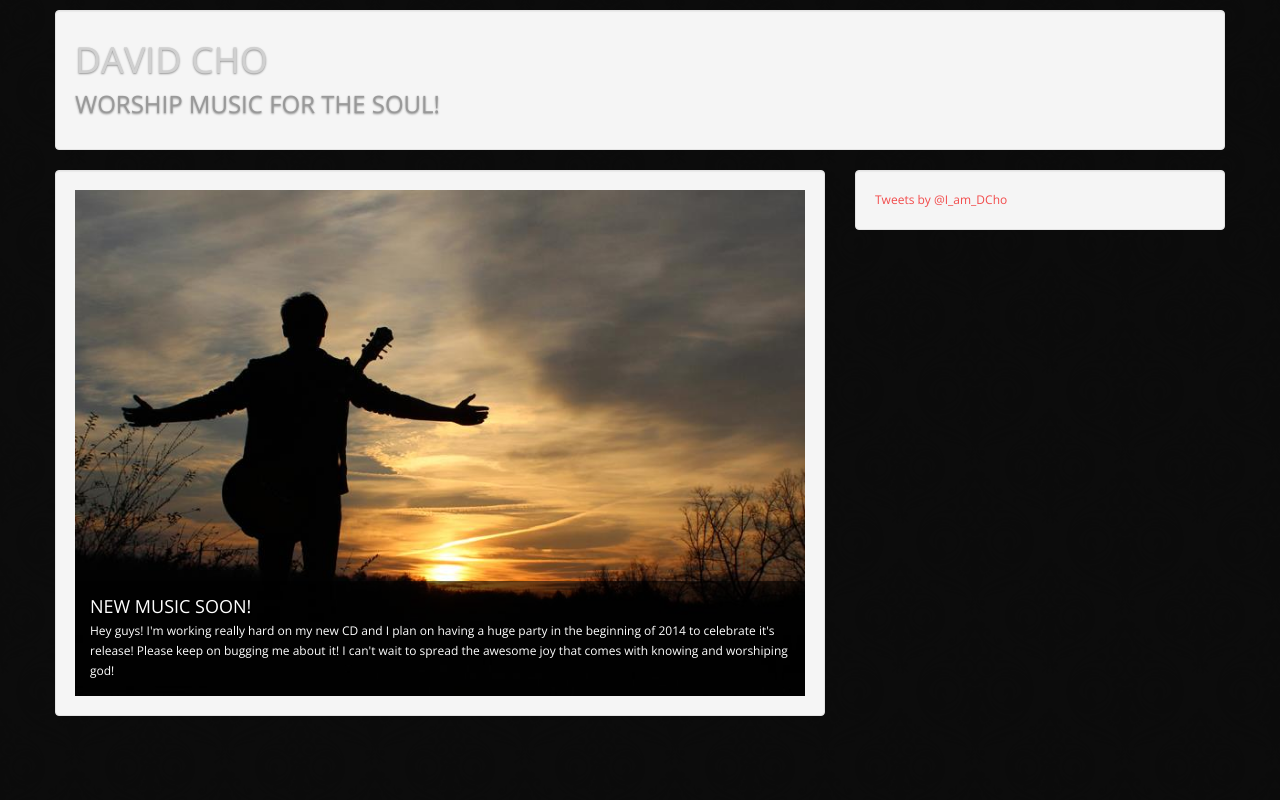
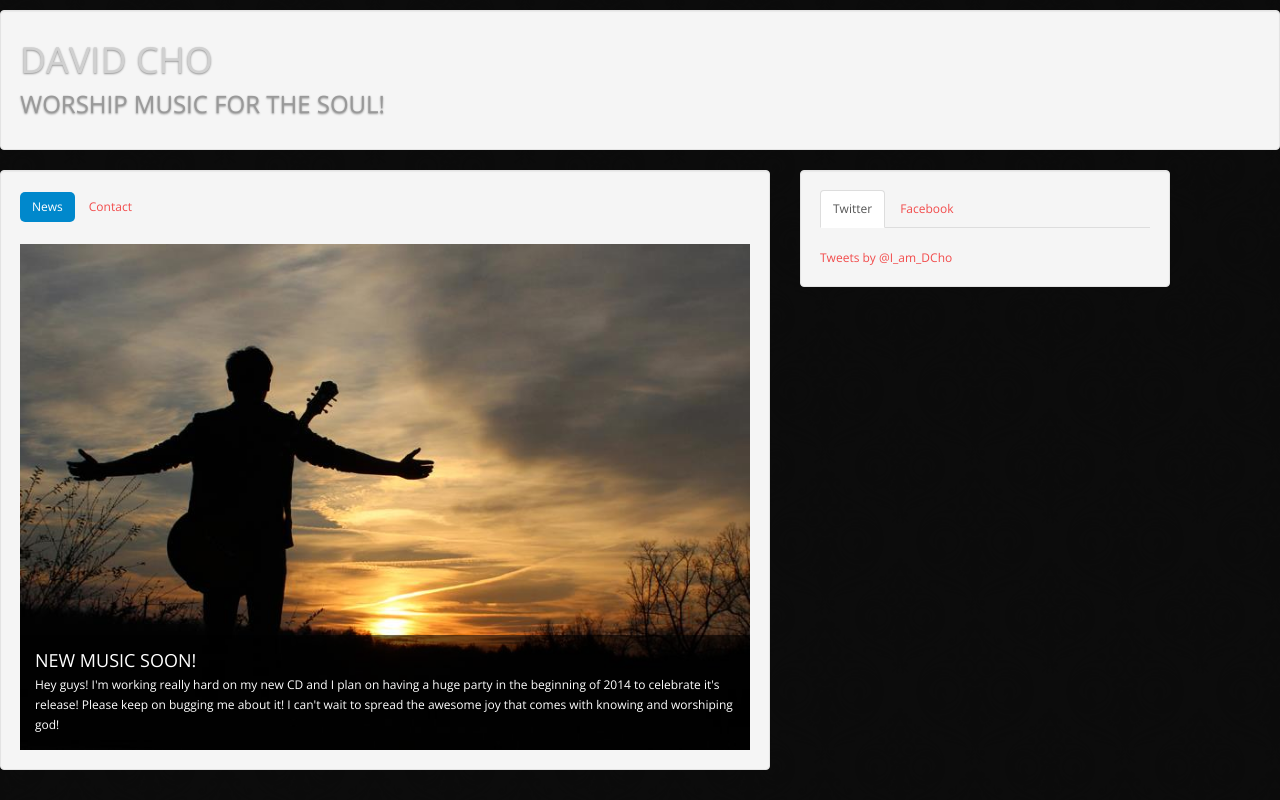
Before and after one commit to chrisvollo/davidchosongs, a plain HTML site: page index.html in a window 1280 px wide. Drawn offline with nearby package versions, Linux system fonts and the light colour scheme.

Commit message:
Added Facebook Feed and Contact Info

```diff
--- a/index.html
+++ b/index.html
@@ -1,4 +1,6 @@
-   <!DOCTYPE html> <html lang="en"> <head>
+<!DOCTYPE html>
+<html lang="en">
+    <head>
         <meta charset="utf-8" /> <title>David Cho - worship music for the
             soul</title> <meta name="viewport" content="width=device-width,
         initial-scale=1.0" /> <meta name="description" content="" /> <meta
@@ -55,6 +57,8 @@
      (body class="no_amination yellow") you also can set every page light
      effects and color scheme differently -->
     <body class="red">
+
+        <!-- JavaScript for Facebook -->
         <div id="fb-root"></div>
         <script>
             (
@@ -68,8 +72,6 @@
              }
              (document, 'script', 'facebook-jssdk'));
             </script>
-
-         <div class="container">
 
         <p> </p>
 
@@ -89,6 +91,21 @@
         <div class="row">
             <div class="span8">
                 <div class="well">
+                    <ul id="myTab" class="nav nav-pills">
+                        <li class="active"><a href="#news" data-toggle="tab">News</a></li>
+                        <li><a href="#contact" data-toggle="tab">Contact</a></li>
+                        <!--
+                         <li class="dropdown">
+                            <a href="#" class="dropdown-toggle" data-toggle="dropdown">Dropdown <b class="caret"></b></a>
+                            <ul class="dropdown-menu">
+                                <li><a href="#dropdown1" data-toggle="tab">@fat</a></li>
+                                <li><a href="#dropdown2" data-toggle="tab">@mdo</a></li>
+                            </ul>
+                        </li>
+                         -->
+                    </ul>
+                    <div id="myTabContent" class="tab-content">
+                        <div class="tab-pane fade in active" id="news">
                             <div id="myCarousel" class="carousel slide">
                                 <!-- Carousel items -->
                                 <div class="carousel-inner">
@@ -100,37 +117,65 @@
                                         </div>
                                     </div>
                                 </div>
-                  <!-- Carousel nav -->
-                  <!--
+                                <!-- Carousel nav
                                  <a class="carousel-control left" href="#myCarousel" data-slide="prev"></a>
                                  <a class="carousel-control right" href="#myCarousel" data-slide="next"></a>
                                  -->
                             </div>
                         </div>
+                        <div class="tab-pane fade" id="contact">
+                            <address>
+                                <strong><FONT COLOR="000000">David Cho</FONT></strong><br>
+                                <FONT COLOR="000000">770-310-3657</FONT></br>
+                                <a href="mailto:#">davidcho.worship@gmail.com</a>
+                            </address>
+                        </div>
+                    </div>
+                </div>
             </div>
             <div class= "span4">
                 <div class="well">
-                     <a class="twitter-timeline" data-dnt="true"
-                     href="https://twitter.com/I_am_DCho"
-                     data-widget-id="318903662950891521">Tweets by @I_am_DCho</a>
-                     <script>!function(d,s,id){var
-                     js,fjs=d.getElementsByTagName(s)[0];if(!d.getElementById(id)){js=d.createElement(s);js.id=id;js.src="//platform.twitter.com/widgets.js";fjs.parentNode.insertBefore(js,fjs);}}(document,"script","twitter-wjs");</script>
+                    <ul id="mediaTab" class="nav nav-tabs">
+                        <li class="active"><a href="#twitter" data-toggle="tab">Twitter</a></li>
+                        <li><a href="#facebook" data-toggle="tab">Facebook</a></li>
+                    </ul>
+                    <div id="mediaTabContent" class="tab-content">
+                        <div class="tab-pane fade in active" id="twitter">
+                            <div class="twitterFeed">
+                                <a class="twitter-timeline" data-dnt="true" href="https://twitter.com/I_am_DCho" data-widget-id="318903662950891521">
+                                    Tweets by @I_am_DCho
+                                </a>
+                                <script>
+                                    !function(d,s,id){var
+                                        js,fjs=d.getElementsByTagName(s)[0];if(!d.getElementById(id)){js=d.createElement(s);js.id=id;js.src="//platform.twitter.com/widgets.js";fjs.parentNode.insertBefore(js,fjs);}}(document,"script","twitter-wjs");
+                                    </script>
+                            </div>
+                        </div>
+                        <div class="tab-pane fade" id="facebook">
+                            <div class="fb-like-box" data-href="https://www.facebook.com/davidchosongs?fref=ts" data-width="292" data-height="600" data-show-faces="true" data-stream="true" data-header="true">
                             </div>
                         </div>
                     </div>
-         </div> <!-- Le javascript
-            ================================================== -->
+                </div>
+            </div>
+        </div>
+        </div>
+        <!-- Le javascript ================================================== -->
         <!-- Placed at the end of the document so the pages load faster -->
-         <!-- js jquery -> http://jquery.com/ --> <script
-         src="js/jquery.js"></script>
+        <!-- js jquery -> http://jquery.com/ -->
+        <script src="js/jquery.js">
+            </script>
 
         <!-- twitter bootstrap framework ->
          http://twitter.github.com/bootstrap/ --> <script
              src="js/bootstrap.js"></script>
 
-         <!-- mediaelement plugin for plaing music -> http://mediaelementjs.com/
-         --> <script src="js/mediaelement-and-player.min.js"></script> <script>
+        <!-- mediaelement plugin for plaing music -> http://mediaelementjs.com/ -->
+        <script src="js/mediaelement-and-player.min.js">
+            </script>
+
+        <script>
             $('audio,video').mediaelementplayer();
-         </script
+            </script>
     </body>
 </html>
```
Lines whose indentation alone changed are shown as unchanged.
